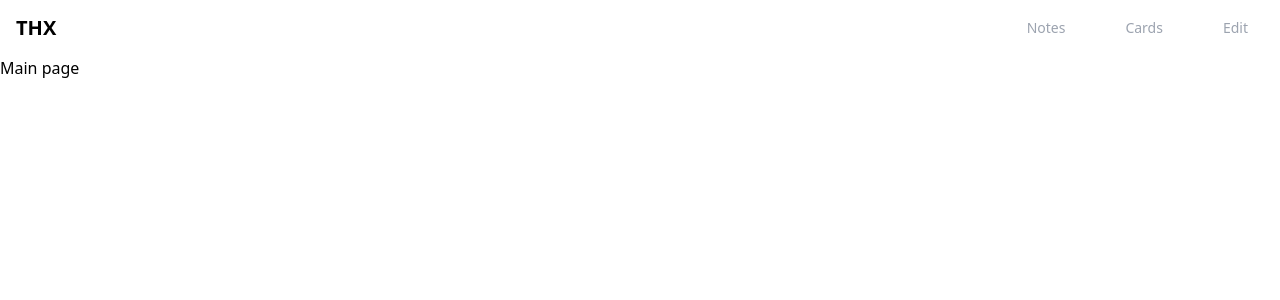
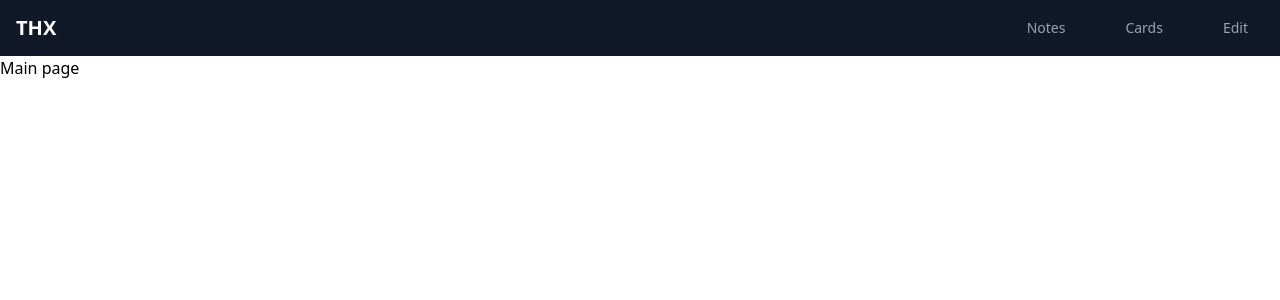
Before and after one commit to tohhongxiang123/milkdown-nextjs, a Next.js app: page / in a window 1280 px wide. Shown: the top 300 px of the page. Built offline with nearby package versions, Linux system fonts and the light colour scheme.

Commit message:
Keep navbar color same for both light and dark modes

```diff
--- a/components/TopNavBar/index.tsx
+++ b/components/TopNavBar/index.tsx
@@ -17,11 +17,11 @@ export default function TopNavBar({ links = [] }: NavbarProps) {
     const isActive = (path: string) => pathname.startsWith(path)
 
     return (
-        <nav className="bg-white border-gray-200 px-2 sm:px-4 py-2.5 dark:bg-gray-900 w-full">
+        <nav className="border-gray-200 px-2 sm:px-4 py-2.5 bg-gray-900 w-full">
             <div className="container flex flex-wrap justify-between items-center mx-auto">
                 <Link href="/">
                     <a className="flex items-center">
-                        <span className="self-center text-xl font-semibold whitespace-nowrap dark:text-white">THX</span>
+                        <span className="self-center text-xl font-semibold whitespace-nowrap text-white">THX</span>
                     </a>
                 </Link>
                 <button data-collapse-toggle="navbar-default" onClick={toggleOpen} type="button" className="inline-flex items-center p-2 ml-3 text-sm text-gray-500 rounded-lg md:hidden hover:bg-gray-100 focus:outline-none focus:ring-2 focus:ring-gray-200 dark:text-gray-400 dark:hover:bg-gray-700 dark:focus:ring-gray-600" aria-controls="navbar-default" aria-expanded={isOpen ? "true" : "false"}>
```
